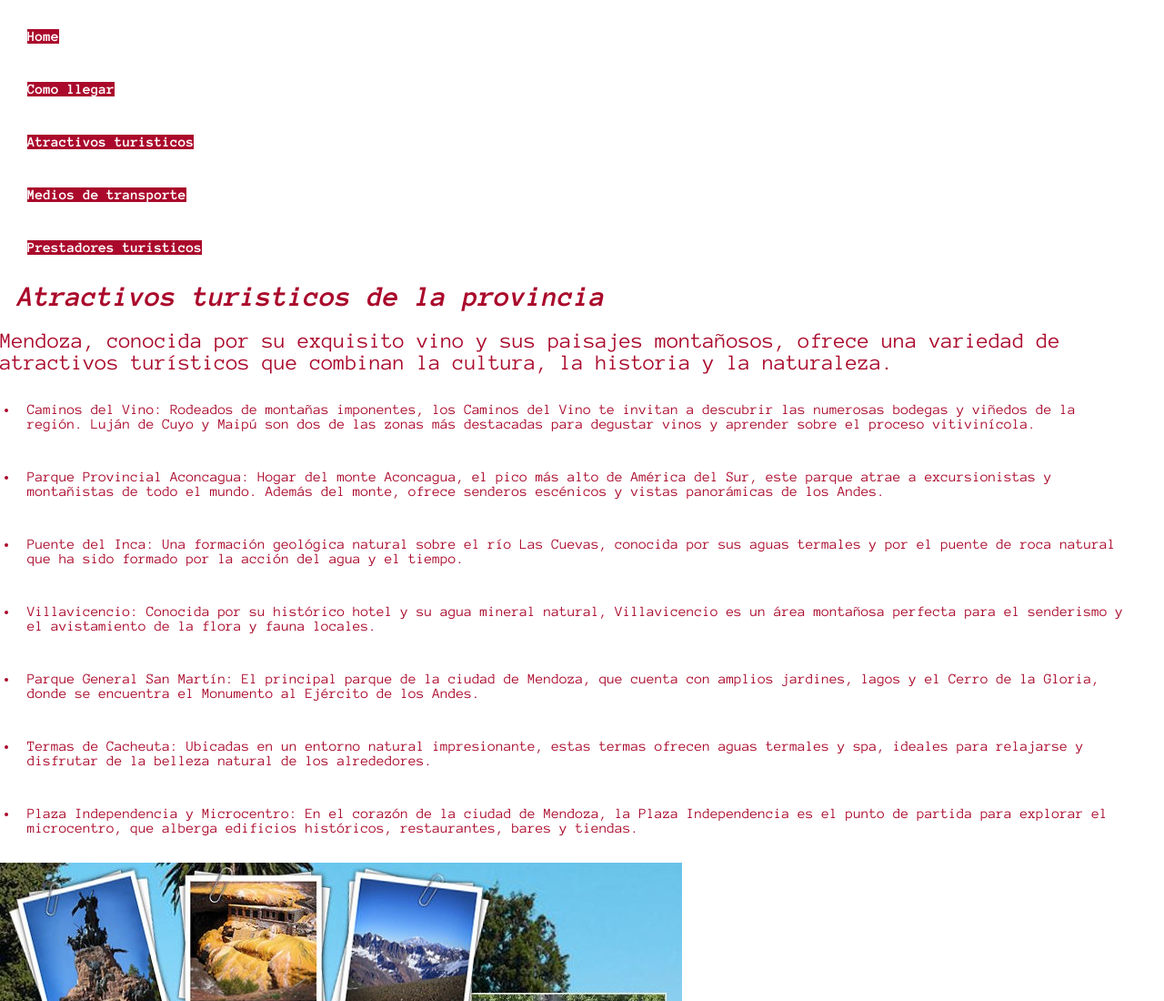
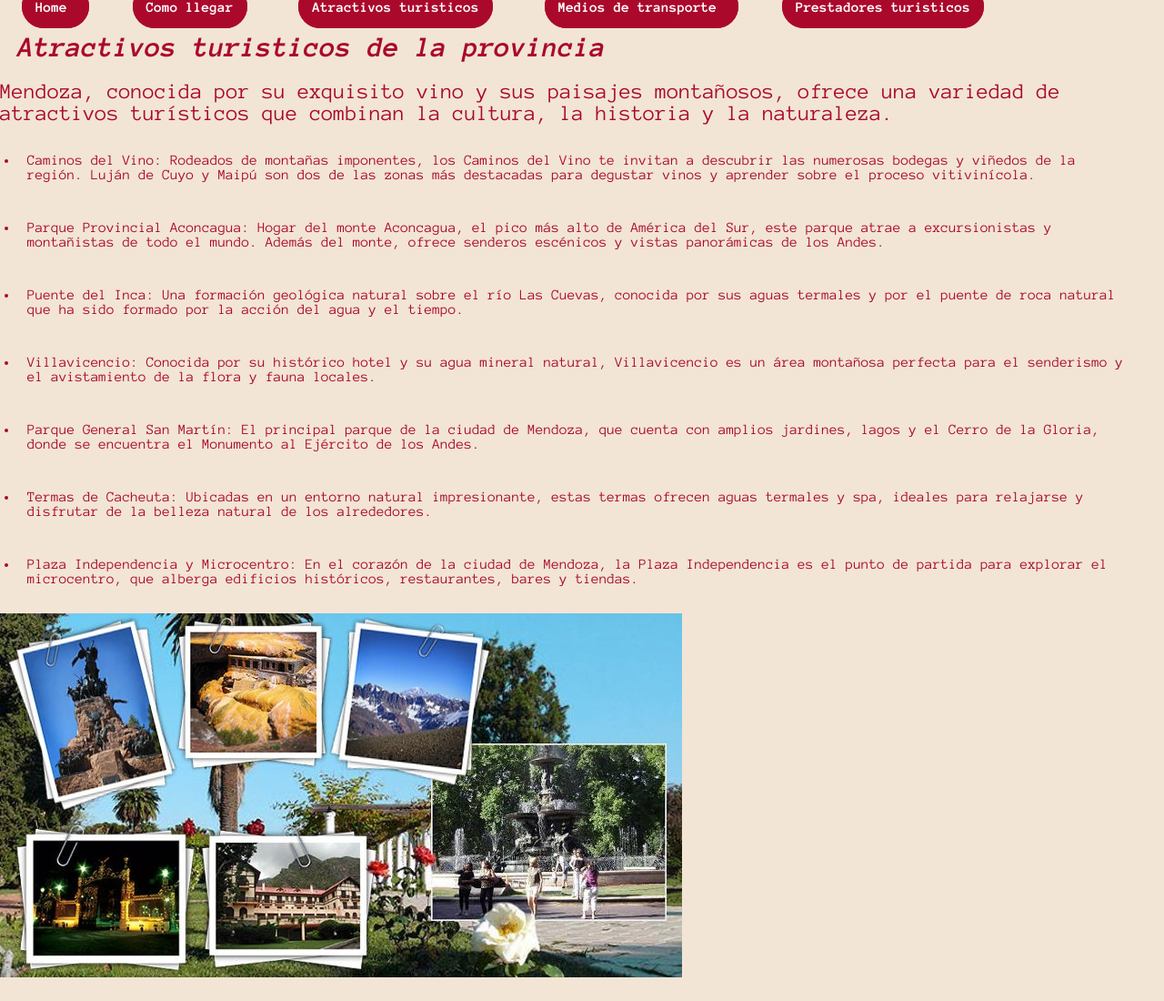
Before and after one commit to snd1337/proyecto-final, a plain HTML site: page pages/lugares.html in a window 1280 px wide. Shown: the top 1100 px of the page at 91% size. Drawn offline with Linux system fonts and the light colour scheme; grey boxes are pictures that could not be loaded.

Commit message:
retorno del proyecto :)

```diff
--- a/css/styles.css
+++ b/css/styles.css
@@ -5,9 +5,11 @@
 }
 /*font-family: "Anonymous Pro", monospace;
 */
+
 body{
     font-family: "Anonymous Pro", monospace;;
     color: #AA092B;
+    background-color: rgba(242, 229, 213, 1);
 }
 h1 { font-weight: bold;
     font-style: italic;
@@ -35,6 +37,18 @@ p{
 .home{padding: 10px;
 
 }
+
+
+.navbar li{
+    width: 167.9px;
+    height: 57px;
+    display: inline;
+    border: #AA092B 5px solid;
+    border-radius: 60px;
+    background-color: #AA092B;
+    text-align: center;
+    margin: 168px 24px;
+}
 .navbar li a{
     text-decoration: none;
     color: hsl(0, 0%, 100%);
@@ -52,11 +66,11 @@ p{
     font-style: italic;
 }
 
-.inicioimg{
+.inicio-img{
     background-color: rgba(47, 46, 46, 0.3);
     width: 559.96px;
     height: 191.9904px;
-    background-image: url(https://www.mendozapost.com/files/image/14/14896/54f7483e88f1c.jpg);
+    background-image: url("https://www.mendozapost.com/files/image/14/14896/54f7483e88f1c.jpg");
     background-position: center;
     background-size:cover;
     background-repeat: no-repeat;
```
Also changed, not shown: index.html (+4 -2 lines).
